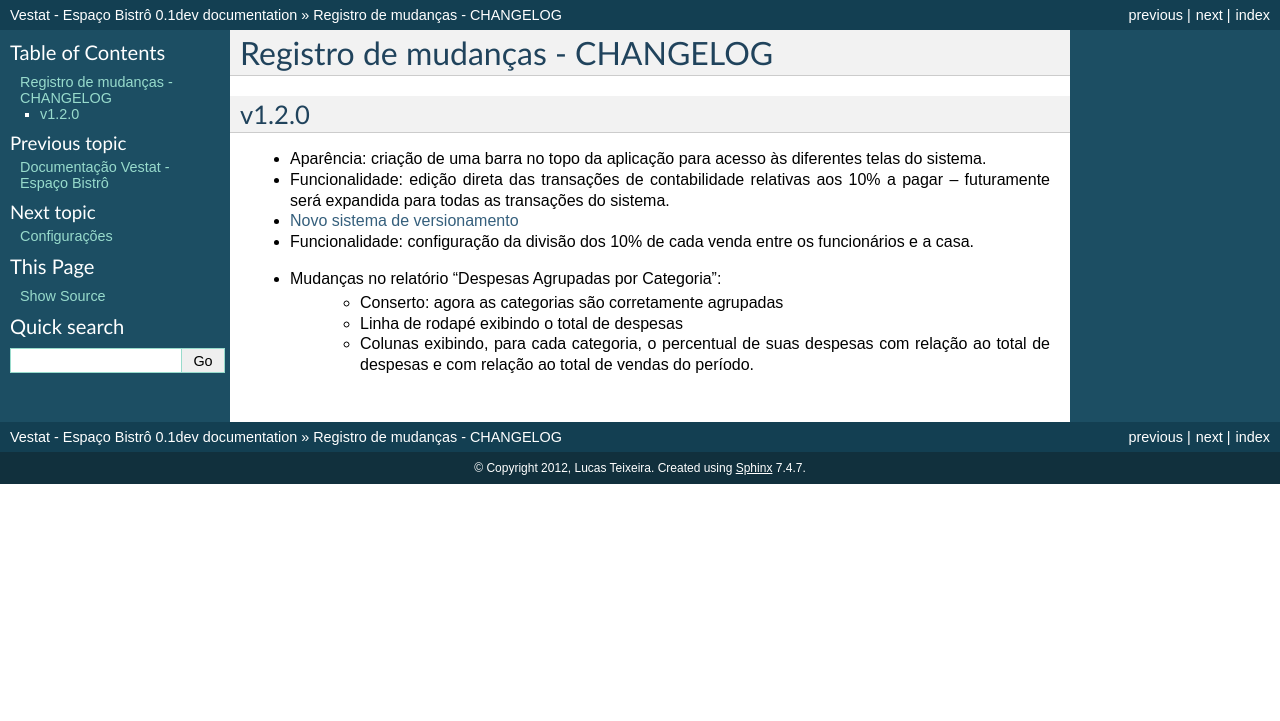
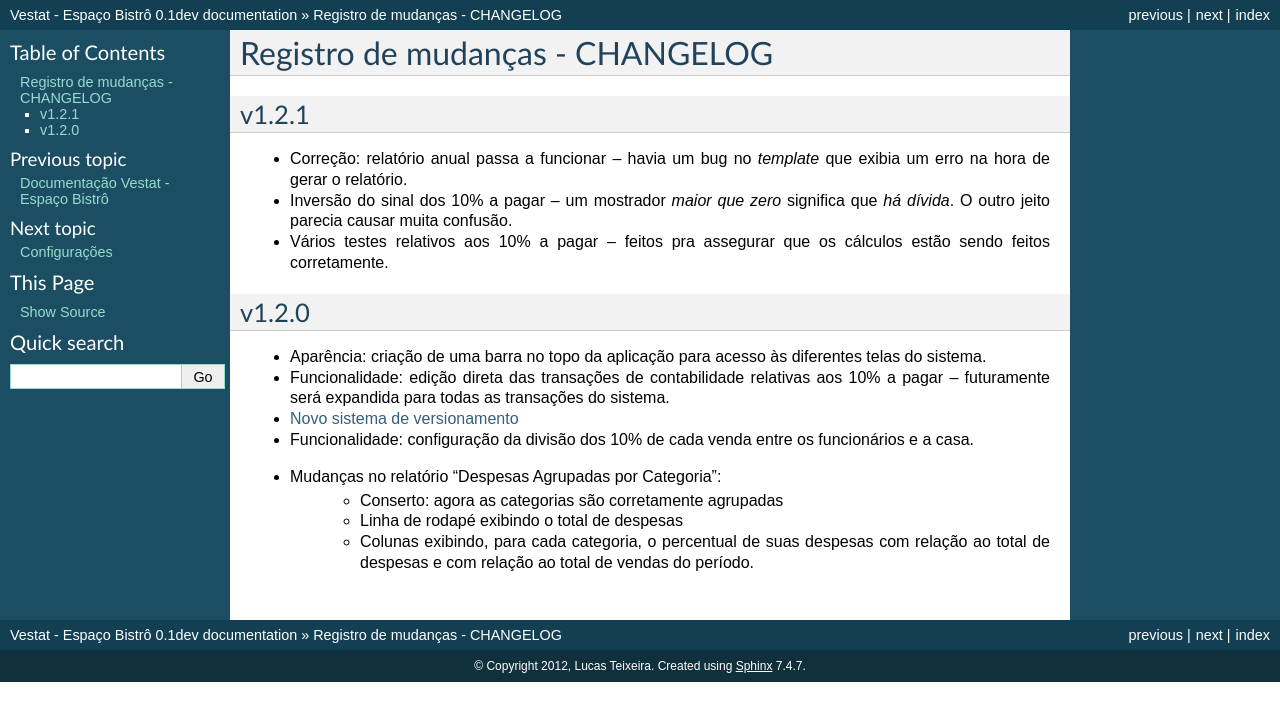
Before and after one commit to duasfl8r/vestat, a Sphinx documentation site: the page built from docs/changelog.rst, in a window 1280 px wide. Shown: the top 721 px of the page. Built offline with Sphinx 7.4.7, drawn with Linux system fonts in a browser that asks for light colours; formulas are drawn with MathJax 3.

Commit message:
entrada no changelog da documentação pra v1.2.1

```diff
--- a/docs/changelog.rst
+++ b/docs/changelog.rst
@@ -2,8 +2,22 @@
 Registro de mudanças - CHANGELOG
 ################################
 
+v1.2.1
+------
+
+- Correção: relatório anual passa a funcionar -- havia um bug no
+  *template* que exibia um erro na hora de gerar o relatório.
+
+- Inversão do sinal dos 10% a pagar -- um mostrador *maior que zero*
+  significa que *há dívida*. O outro jeito parecia causar muita
+  confusão.
+
+- Vários testes relativos aos 10% a pagar -- feitos pra assegurar que
+  os cálculos estão sendo feitos corretamente.
+
+
 v1.2.0
-======
+------
 
 - Aparência: criação de uma barra no topo da aplicação para acesso às
   diferentes telas do sistema.
```
